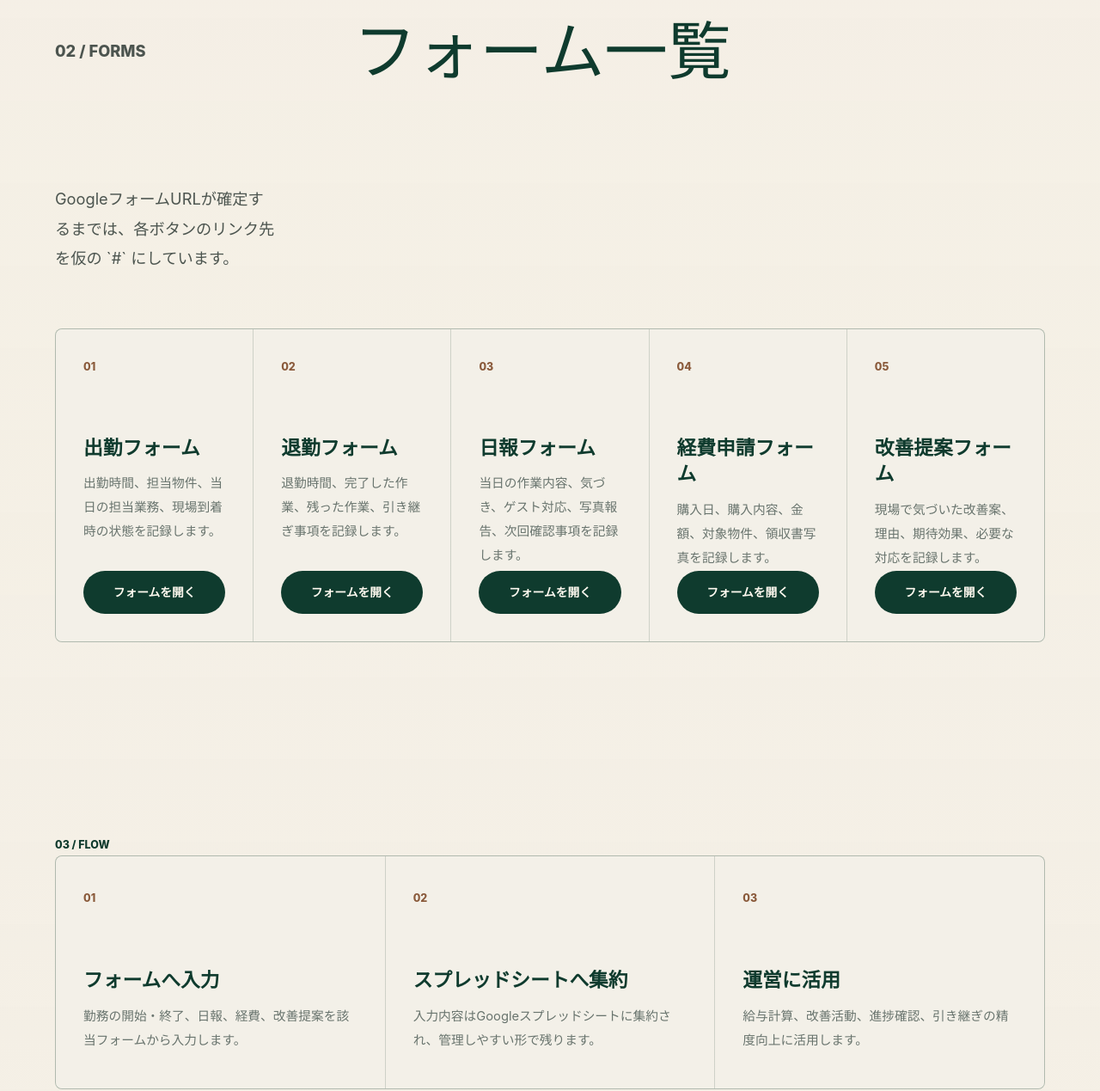
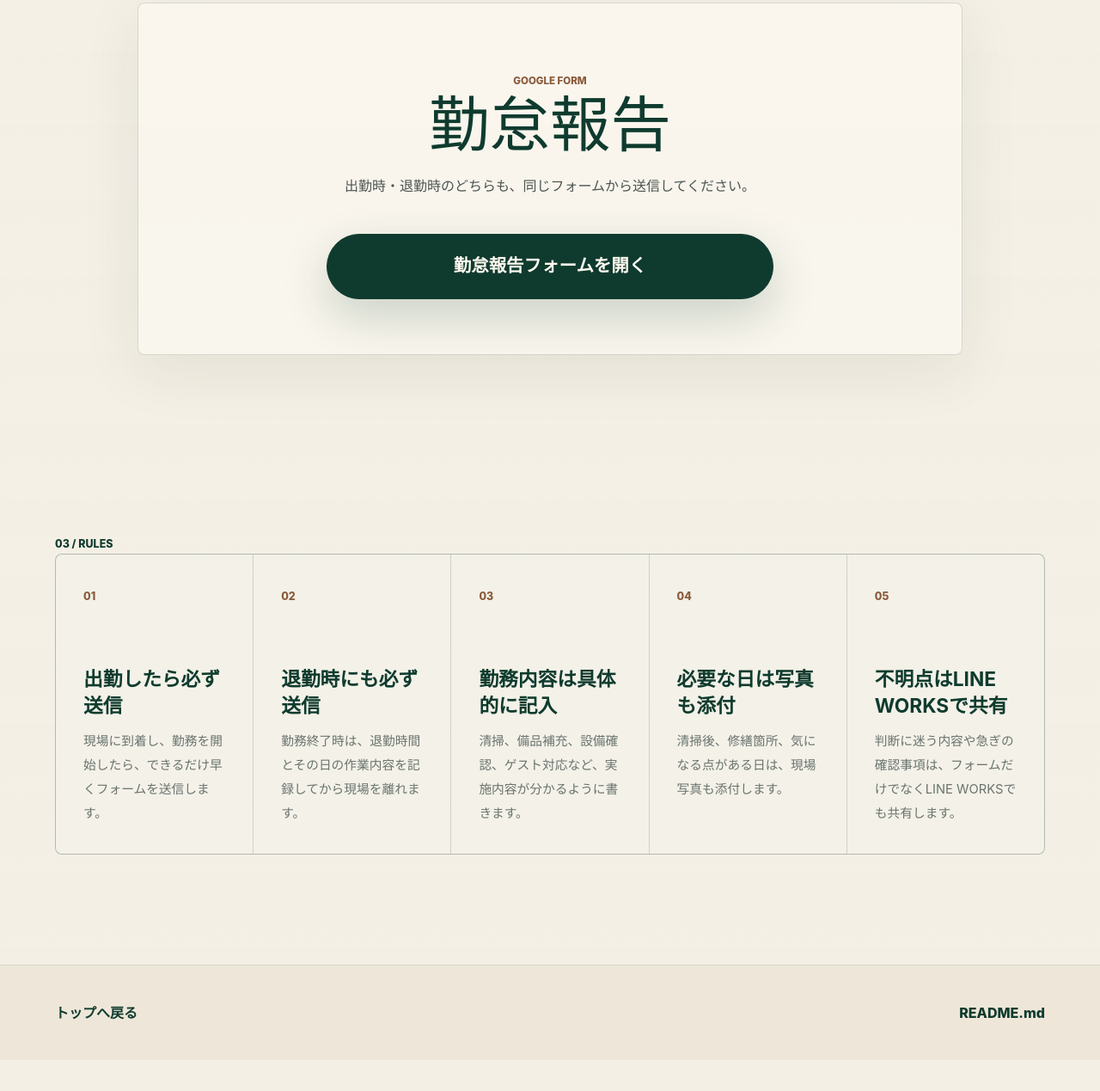
Before and after one commit to St123familia/st-familia-stay-crew-handbook, a plain HTML site: page attendance.html in a window 1280 px wide. Shown: the part 1463-2732 px from the top of the page at 86% size. After the commit the page ends 2696 px from the top, so only its background shows below. Drawn offline with Linux system fonts and the light colour scheme.

Commit message:
Google form

```diff
--- a/attendance.html
+++ b/attendance.html
@@ -4,7 +4,7 @@
   <meta charset="utf-8">
   <meta name="viewport" content="width=device-width, initial-scale=1">
   <title>勤怠管理 | ST FAMILIA STAY</title>
-  <meta name="description" content="ST FAMILIA STAYの出勤、退勤、日報、経費申請、改善提案をGoogleフォームで記録する運営ポータル。">
+  <meta name="description" content="ST FAMILIA STAYの出勤・退勤をGoogleフォームで記録する勤怠管理ページ。">
   <link rel="stylesheet" href="style.css">
   <script src="script.js" defer></script>
 </head>
@@ -32,80 +32,59 @@
 
     <section class="attendance-hero" data-reveal>
       <div class="attendance-hero-image" aria-hidden="true">
-        <img src="assets/images/st-familia-logo.jpg" alt="">
+        <img src="assets/images/pikoa-kitchen.jpg" alt="PIKOA HOUSEのキッチンと自然光">
       </div>
       <div class="attendance-hero-copy">
         <p class="eyebrow">Attendance Portal</p>
         <h1>日々の勤務記録を、確実に残す。</h1>
-        <p class="lead">出勤、退勤、日報、経費申請、改善提案をGoogleフォームで記録し、チームの運営状況を見える化します。</p>
+        <p class="lead">出勤・退勤の報告は、勤務記録と現場共有の基礎です。勤務開始時と終了時に、必ずGoogleフォームから送信します。</p>
       </div>
     </section>
 
     <section class="attendance-intro" data-reveal>
       <p class="section-index">01 / Overview</p>
       <div>
-        <h2>Googleフォームで記録する運営ポータル</h2>
-        <p>ST FAMILIA STAYの勤怠・日報・経費申請・改善提案は、Googleフォームで記録します。入力された内容はGoogleスプレッドシートに集約され、運営状況の確認、給与計算、改善活動に活用します。</p>
+        <h2>出退勤はGoogleフォームで記録します。</h2>
+        <p>ST FAMILIA STAYの出勤・退勤報告は、Googleフォームで記録します。入力された内容はGoogleスプレッドシートに集約され、勤務状況の確認、給与計算、現場共有に活用します。</p>
       </div>
     </section>
 
-    <section class="form-link-section" data-reveal>
-      <div class="form-link-heading">
-        <p class="section-index">02 / Forms</p>
-        <h2>フォーム一覧</h2>
-        <p>GoogleフォームURLが確定するまでは、各ボタンのリンク先を仮の `#` にしています。</p>
-      </div>
-      <div class="form-card-grid">
-        <article class="form-card">
-          <span>01</span>
-          <h3>出勤フォーム</h3>
-          <p>出勤時間、担当物件、当日の担当業務、現場到着時の状態を記録します。</p>
-          <a href="#" aria-label="出勤フォームを開く">フォームを開く</a>
-        </article>
-        <article class="form-card">
-          <span>02</span>
-          <h3>退勤フォーム</h3>
-          <p>退勤時間、完了した作業、残った作業、引き継ぎ事項を記録します。</p>
-          <a href="#" aria-label="退勤フォームを開く">フォームを開く</a>
-        </article>
-        <article class="form-card">
-          <span>03</span>
-          <h3>日報フォーム</h3>
-          <p>当日の作業内容、気づき、ゲスト対応、写真報告、次回確認事項を記録します。</p>
-          <a href="#" aria-label="日報フォームを開く">フォームを開く</a>
-        </article>
-        <article class="form-card">
-          <span>04</span>
-          <h3>経費申請フォーム</h3>
-          <p>購入日、購入内容、金額、対象物件、領収書写真を記録します。</p>
-          <a href="#" aria-label="経費申請フォームを開く">フォームを開く</a>
-        </article>
-        <article class="form-card">
-          <span>05</span>
-          <h3>改善提案フォーム</h3>
-          <p>現場で気づいた改善案、理由、期待効果、必要な対応を記録します。</p>
-          <a href="#" aria-label="改善提案フォームを開く">フォームを開く</a>
-        </article>
+    <section class="attendance-cta-section" data-reveal>
+      <div class="attendance-cta-card">
+        <p class="eyebrow">Google Form</p>
+        <h2>勤怠報告</h2>
+        <p>出勤時・退勤時のどちらも、同じフォームから送信してください。</p>
+        <a class="attendance-main-button" href="https://forms.gle/jTn19WCPHWQ5XhjPA" target="_blank" rel="noopener noreferrer">勤怠報告フォームを開く</a>
       </div>
     </section>
 
     <section class="attendance-flow" data-reveal>
-      <p class="section-index">03 / Flow</p>
+      <p class="section-index">03 / Rules</p>
       <div class="attendance-flow-grid">
         <article>
           <span>01</span>
-          <h3>フォームへ入力</h3>
-          <p>勤務の開始・終了、日報、経費、改善提案を該当フォームから入力します。</p>
+          <h3>出勤したら必ず送信</h3>
+          <p>現場に到着し、勤務を開始したら、できるだけ早くフォームを送信します。</p>
         </article>
         <article>
           <span>02</span>
-          <h3>スプレッドシートへ集約</h3>
-          <p>入力内容はGoogleスプレッドシートに集約され、管理しやすい形で残ります。</p>
+          <h3>退勤時にも必ず送信</h3>
+          <p>勤務終了時は、退勤時間とその日の作業内容を記録してから現場を離れます。</p>
         </article>
         <article>
           <span>03</span>
-          <h3>運営に活用</h3>
-          <p>給与計算、改善活動、進捗確認、引き継ぎの精度向上に活用します。</p>
+          <h3>勤務内容は具体的に記入</h3>
+          <p>清掃、備品補充、設備確認、ゲスト対応など、実施内容が分かるように書きます。</p>
+        </article>
+        <article>
+          <span>04</span>
+          <h3>必要な日は写真も添付</h3>
+          <p>清掃後、修繕箇所、気になる点がある日は、現場写真も添付します。</p>
+        </article>
+        <article>
+          <span>05</span>
+          <h3>不明点はLINE WORKSで共有</h3>
+          <p>判断に迷う内容や急ぎの確認事項は、フォームだけでなくLINE WORKSでも共有します。</p>
         </article>
       </div>
     </section>
--- a/style.css
+++ b/style.css
@@ -162,15 +162,17 @@ h3 {
 .hero {
   position: relative;
   display: grid;
-  min-height: calc(100svh - 72px);
-  padding: clamp(7rem, 18vw, 14rem) var(--site-pad) clamp(5rem, 13vw, 10rem);
+  min-height: min(84svh, 820px);
+  margin: clamp(0.65rem, 2vw, 1.2rem) var(--site-pad) clamp(2rem, 5vw, 4rem);
+  padding: clamp(4.5rem, 12vw, 8rem) clamp(1.1rem, 5vw, 4.5rem) clamp(3rem, 8vw, 5rem);
   overflow: hidden;
+  align-items: end;
   isolation: isolate;
 }
 
 .hero-image {
   position: absolute;
-  inset: clamp(0.65rem, 2vw, 1.2rem);
+  inset: 0;
   z-index: -2;
   overflow: hidden;
   border-radius: var(--radius);
@@ -182,8 +184,8 @@ h3 {
   position: absolute;
   inset: 0;
   background:
-    linear-gradient(180deg, rgba(15, 59, 46, 0.18), rgba(15, 59, 46, 0.54)),
-    linear-gradient(90deg, rgba(15, 59, 46, 0.78), rgba(15, 59, 46, 0.2) 58%, rgba(15, 59, 46, 0.48));
+    linear-gradient(180deg, rgba(15, 59, 46, 0.04), rgba(15, 59, 46, 0.58)),
+    linear-gradient(90deg, rgba(15, 59, 46, 0.56), rgba(15, 59, 46, 0.08) 58%, rgba(15, 59, 46, 0.22));
 }
 
 .hero-image img {
@@ -195,7 +197,7 @@ h3 {
 }
 
 .hero-copy {
-  max-width: 880px;
+  max-width: 620px;
   color: var(--white);
 }
 
@@ -211,6 +213,27 @@ h3 {
 .hero .eyebrow,
 .page-hero .eyebrow {
   color: rgba(255, 250, 240, 0.78);
+}
+
+.hero .eyebrow {
+  margin-bottom: 0.7rem;
+  font-size: 0.66rem;
+  letter-spacing: 0.08em;
+}
+
+.hero h1 {
+  max-width: 680px;
+  font-size: clamp(1.7rem, 5.6vw, 4.1rem);
+  font-weight: 560;
+  line-height: 1.08;
+}
+
+.hero .lead {
+  max-width: 520px;
+  margin-top: clamp(0.9rem, 2vw, 1.3rem);
+  color: rgba(255, 250, 240, 0.8);
+  font-size: clamp(0.88rem, 1.45vw, 1.02rem);
+  line-height: 1.85;
 }
 
 h1 {
@@ -1999,7 +2022,7 @@ h1 {
 
 .attendance-flow-grid {
   display: grid;
-  grid-template-columns: repeat(3, minmax(0, 1fr));
+  grid-template-columns: repeat(5, minmax(0, 1fr));
   gap: 1px;
   overflow: hidden;
   background: var(--line);
@@ -2011,6 +2034,64 @@ h1 {
   min-height: 270px;
   padding: clamp(1.2rem, 3vw, 2rem);
   background: rgba(251, 247, 239, 0.84);
+}
+
+.attendance-cta-section {
+  max-width: 960px;
+  margin: 0 auto;
+  padding: clamp(3rem, 8vw, 6rem) 0;
+}
+
+.attendance-cta-card {
+  padding: clamp(1.5rem, 6vw, 4rem);
+  text-align: center;
+  background: rgba(251, 247, 239, 0.86);
+  border: 1px solid var(--line);
+  border-radius: var(--radius);
+  box-shadow: 0 18px 70px rgba(23, 35, 31, 0.08);
+}
+
+.attendance-cta-card .eyebrow {
+  color: var(--wood);
+}
+
+.attendance-cta-card h2 {
+  margin: 0;
+  color: var(--forest);
+  font-size: clamp(2rem, 6vw, 4.4rem);
+  font-weight: 560;
+  line-height: 1.12;
+}
+
+.attendance-cta-card p {
+  max-width: 560px;
+  margin: 1rem auto 0;
+  color: rgba(23, 35, 31, 0.76);
+}
+
+.attendance-main-button {
+  display: inline-flex;
+  align-items: center;
+  justify-content: center;
+  width: min(100%, 520px);
+  min-height: 76px;
+  margin-top: clamp(1.5rem, 4vw, 2.5rem);
+  padding: 1.1rem 1.6rem;
+  color: var(--white);
+  background: var(--forest);
+  border: 1px solid var(--forest);
+  border-radius: 999px;
+  box-shadow: 0 20px 54px rgba(15, 59, 46, 0.2);
+  font-size: clamp(1rem, 2.4vw, 1.28rem);
+  font-weight: 800;
+  text-decoration: none;
+  transition: transform 180ms ease, background 180ms ease, box-shadow 180ms ease;
+}
+
+.attendance-main-button:hover {
+  transform: translateY(-2px);
+  background: var(--forest-2);
+  box-shadow: 0 26px 70px rgba(15, 59, 46, 0.26);
 }
 
 @keyframes slow-breathe {
@@ -2125,7 +2206,7 @@ h1 {
   }
 
   .attendance-flow-grid {
-    grid-template-columns: 1fr;
+    grid-template-columns: repeat(2, minmax(0, 1fr));
   }
 
   .toc {
@@ -2165,19 +2246,28 @@ h1 {
   }
 
   .hero {
-    min-height: 82svh;
-    padding-top: 38svh;
-    padding-bottom: 3rem;
+    min-height: 76svh;
+    margin: 0.75rem var(--site-pad) 2.5rem;
+    padding: 30svh 1.1rem 2.4rem;
   }
 
   .hero-image {
-    inset: 0.55rem;
+    inset: 0;
   }
 
   .hero-image::after {
     background:
-      linear-gradient(180deg, rgba(15, 59, 46, 0.12), rgba(15, 59, 46, 0.92)),
-      linear-gradient(90deg, rgba(15, 59, 46, 0.46), rgba(15, 59, 46, 0.36));
+      linear-gradient(180deg, rgba(15, 59, 46, 0.06), rgba(15, 59, 46, 0.82)),
+      linear-gradient(90deg, rgba(15, 59, 46, 0.34), rgba(15, 59, 46, 0.18));
+  }
+
+  .hero h1 {
+    font-size: clamp(1.9rem, 9vw, 3.1rem);
+  }
+
+  .hero .lead {
+    font-size: 0.9rem;
+    line-height: 1.75;
   }
 
   .scroll-cue {
```
Also changed, not shown: project.html (+1 -1 lines).
